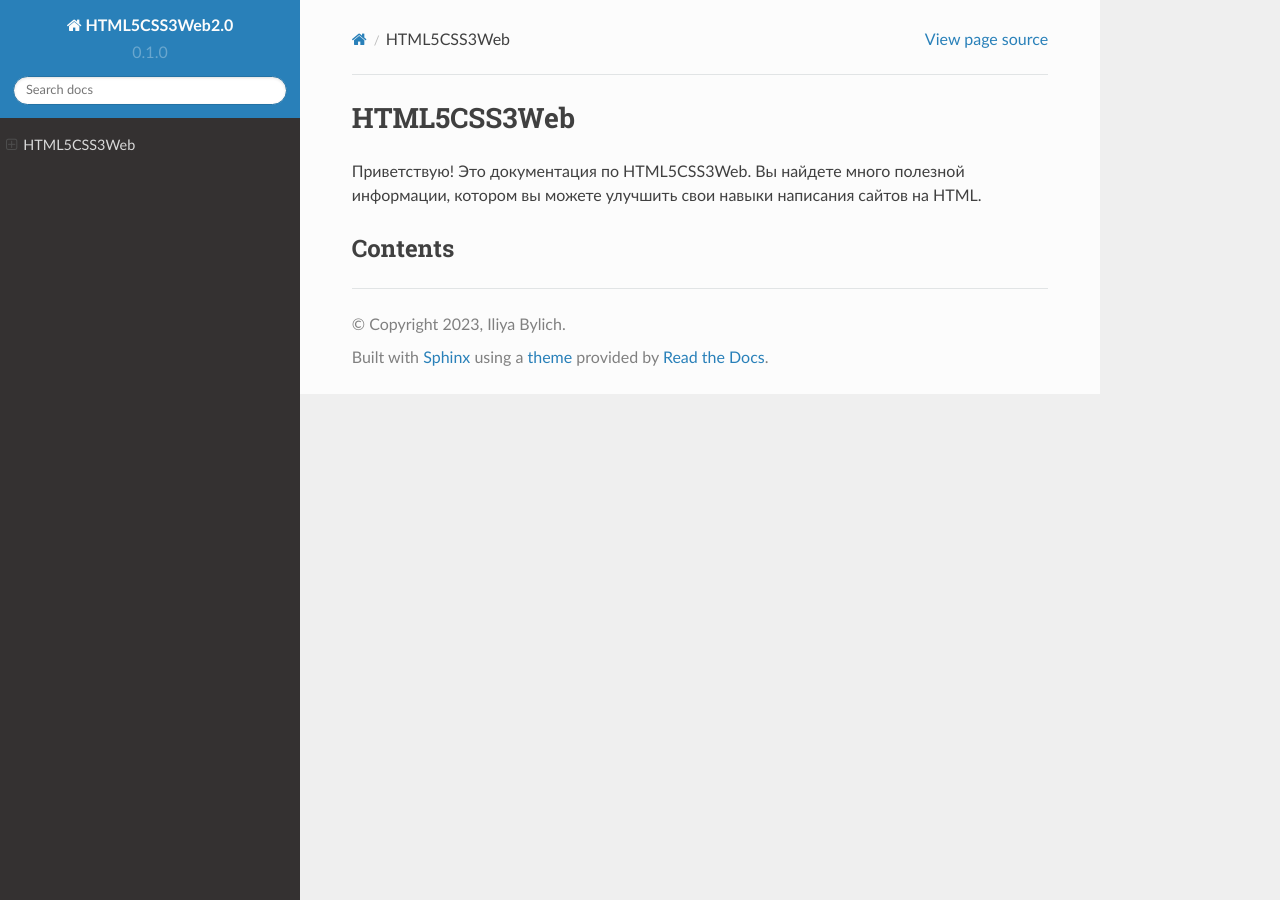
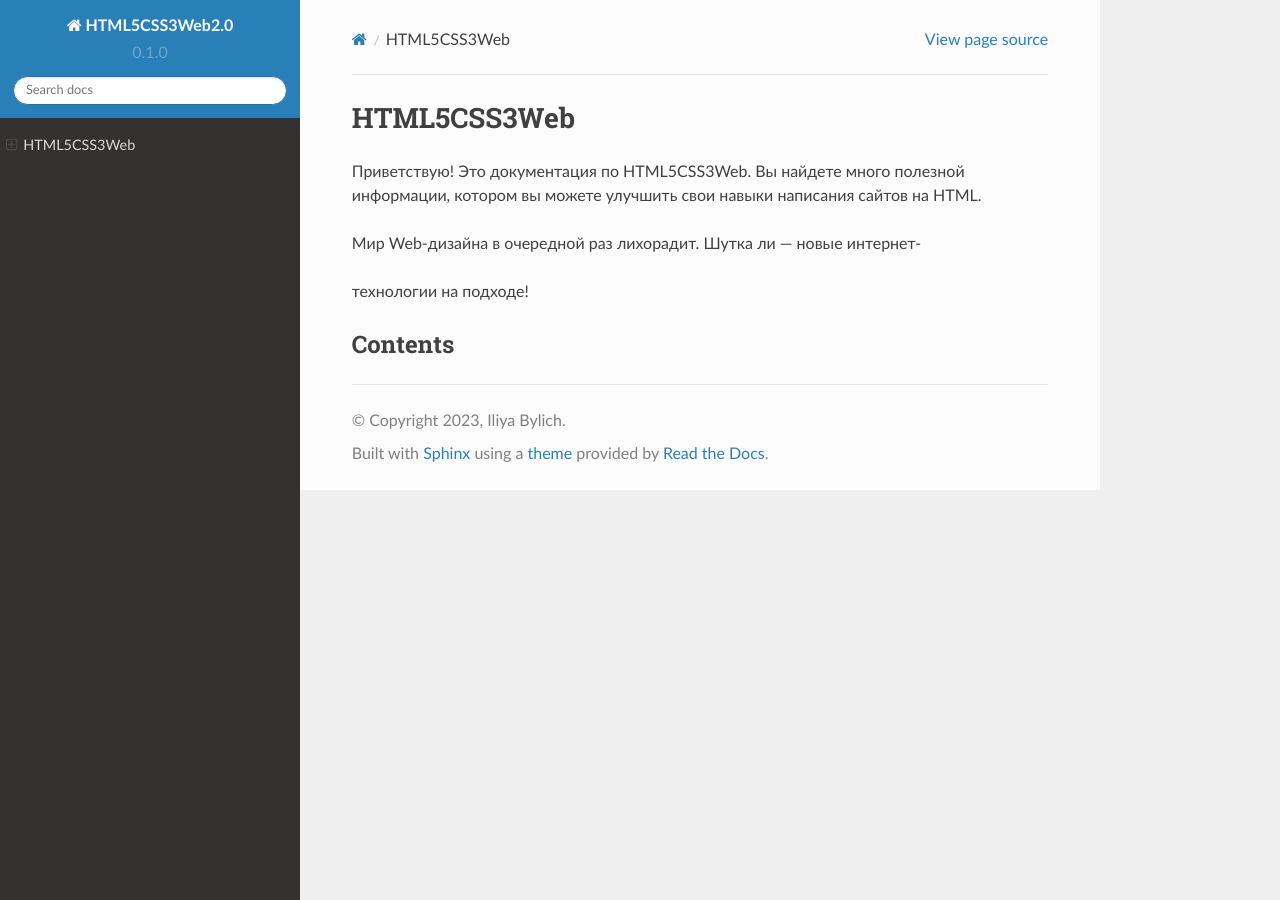
Before and after one commit to Iliya5digital/HTML5CSS3Web, a Sphinx documentation site: the page built from docs/source/index.rst, in a window 1280 px wide. Built offline with Sphinx 7.4.7 and the Read the Docs theme 2.0.0, drawn with Linux system fonts in a browser that asks for light colours; pages that are not in the unit, such as notebooks, are missing from menus.

Commit message:
Update index.rst

```diff
--- a/docs/source/index.rst
+++ b/docs/source/index.rst
@@ -3,6 +3,10 @@ HTML5CSS3Web
 
 Приветствую! Это документация по HTML5CSS3Web.
 Вы найдете много полезной информации, котором вы можете улучшить свои навыки написания сайтов на HTML.
+
+Мир Web-дизайна в очередной раз лихорадит. Шутка ли — новые интернет-
+
+технологии на подходе!
 
 Contents
 --------
```
